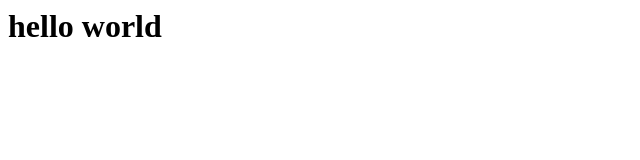
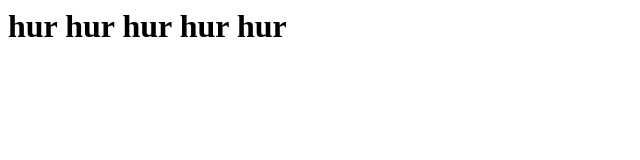
Before and after one commit to LMcGinn08/first, a plain HTML site: page index.html in a window 1280 px wide. Shown: the whole page, without its empty margins (0-640 px from the left). Drawn offline with Linux system fonts and the light colour scheme.

Commit message:
Update index.html

```diff
--- a/index.html
+++ b/index.html
@@ -1 +1 @@
-<h1>hello world</h1>
+<h1>hur hur hur hur hur</h1>
```
